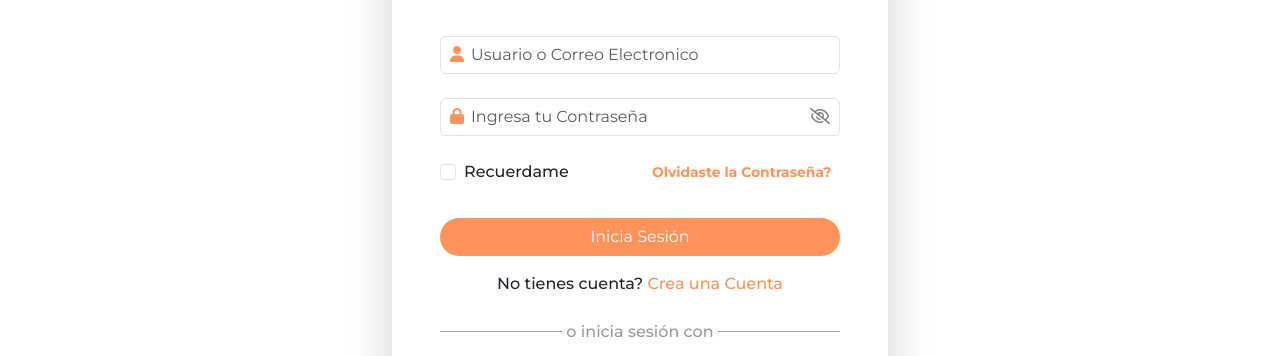
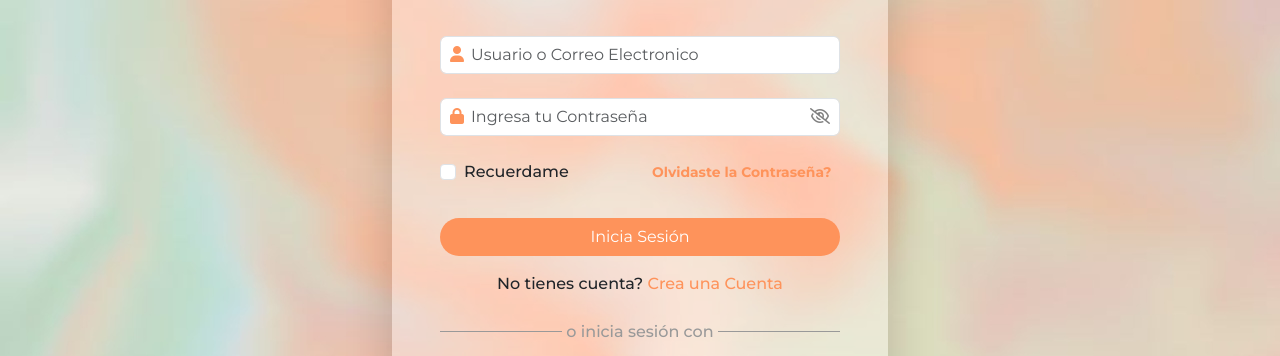
Before and after one commit to mpradobran/Solecito-Store, a plain HTML site: page login.html in a window 1280 px wide. Shown: the part 272-628 px from the top of the page. Drawn offline with nearby package versions, Linux system fonts and the light colour scheme; a web font is replaced by a local one.

Commit message:
Update login_styles.css

```diff
--- a/css/login_styles.css
+++ b/css/login_styles.css
@@ -1,6 +1,6 @@
 
 body{
-    background-image: url(img/descarga.jpg);
+    background-image: url('/img/descarga.jpg');
     font-family: 'Montserrat';
     font-weight: 500;
 }
```
